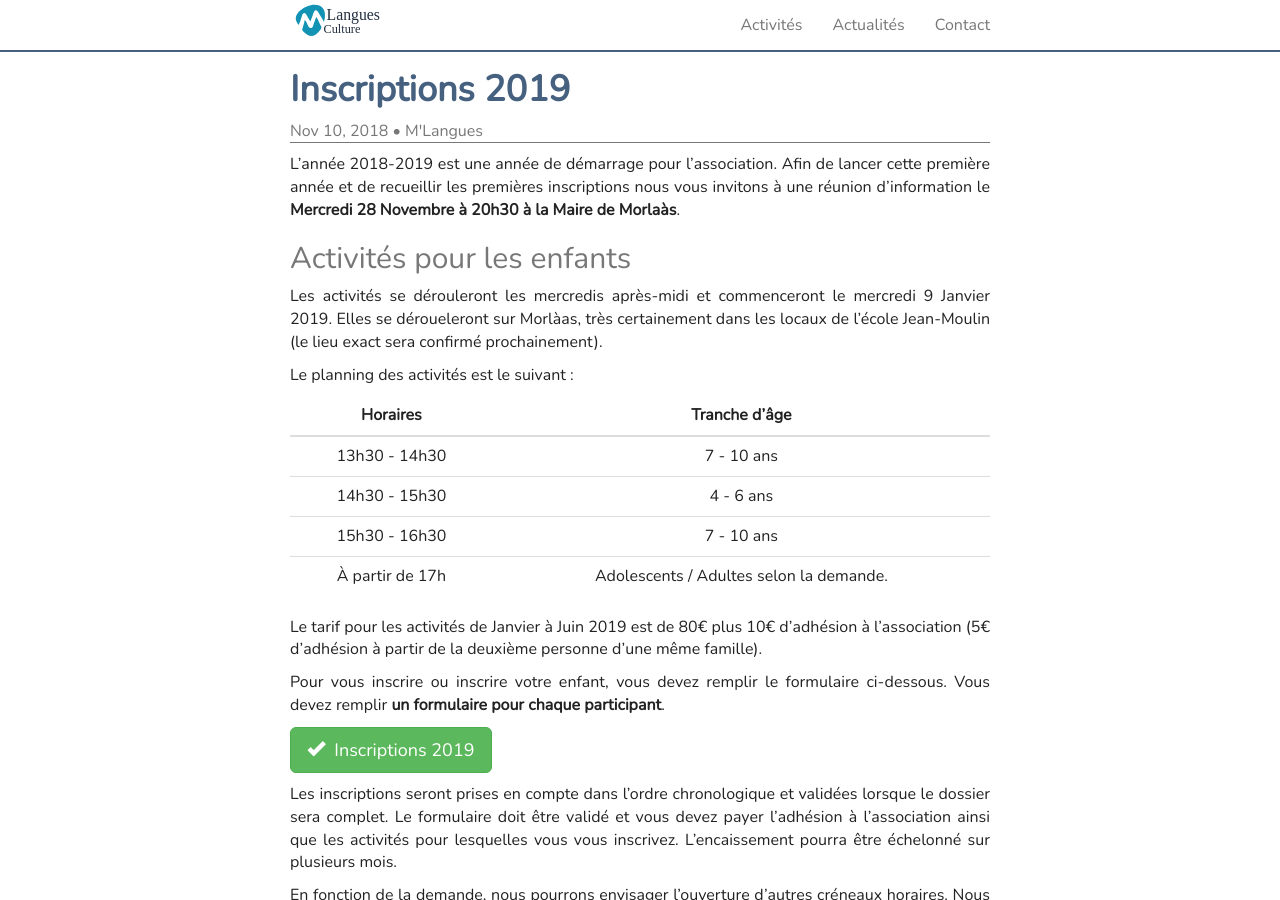
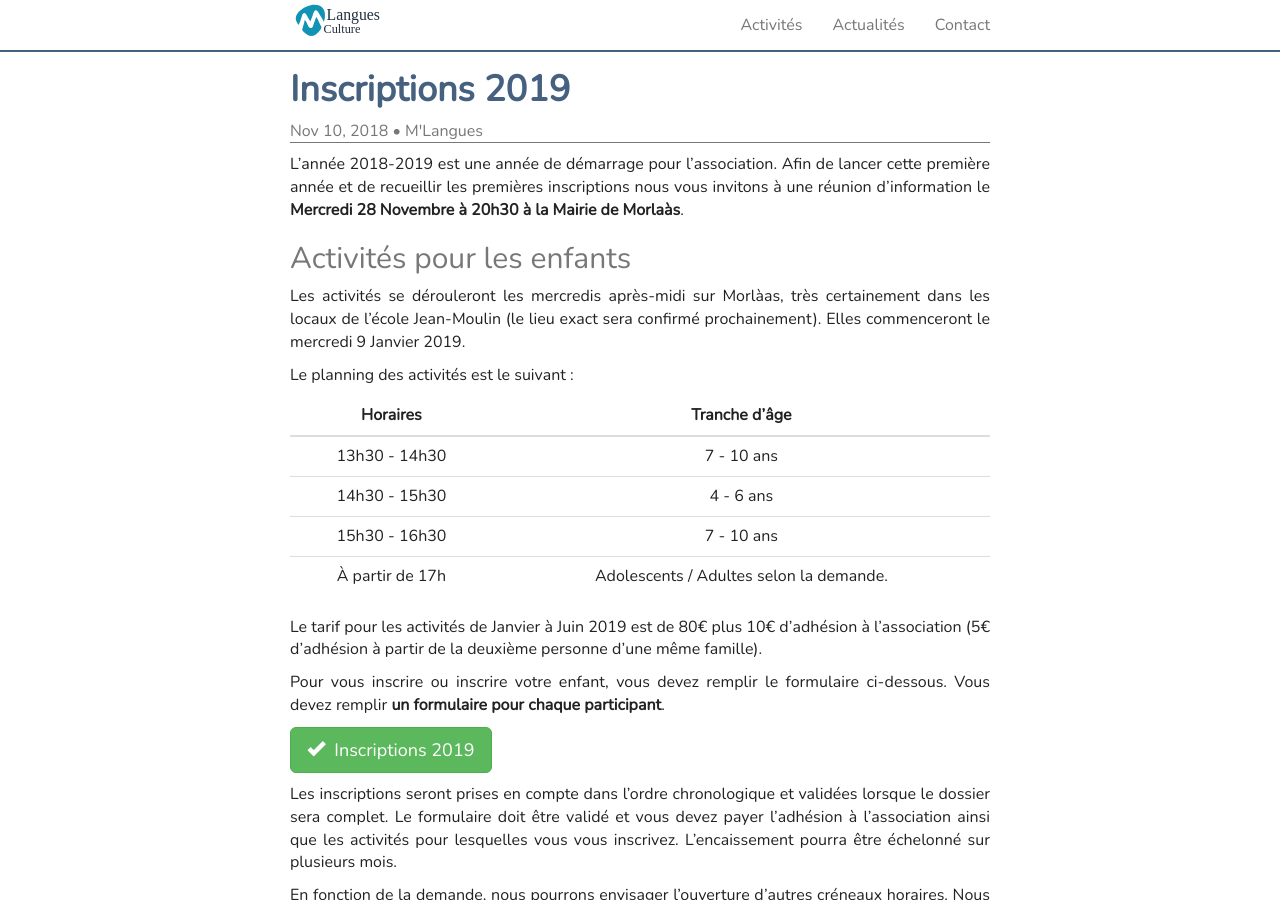
Before and after one commit to mlangues64/mlangues64.github.io, a Jekyll site: the page built from _posts/2018-11-10-inscription2019.markdown, in a window 1280 px wide and 900 px high. Built offline with Jekyll 4.4.1, drawn with Linux system fonts in a browser that asks for light colours; comment, search, counter and statistics services are not loaded.

Commit message:
orthographe

```diff
--- a/_config.yml
+++ b/_config.yml
@@ -52,9 +52,9 @@ logo: "/assets/img/logo_h.svg"
 navbar_logo: "/assets/img/logo_h.svg"
 
 # paginator
-paginate: 3
-paginate_path: /actualites/page:num
-permalink: /actualites/:title
+# paginate: 3
+# paginate_path: /actualites/page:num
+# permalink: /actualites/:title
 
 # set theme
 # ---------
@@ -79,9 +79,10 @@ footer_pages:
     - reglement.md
 
 # Build settings
+# --------------
 plugins:
   - jekyll-feed
-  - jekyll-remote-theme
+  # - jekyll-remote-theme
   - jekyll-sitemap
   - jekyll-mentions
   - jekyll-paginate
--- a/_posts/2018-11-10-inscription2019.markdown
+++ b/_posts/2018-11-10-inscription2019.markdown
@@ -9,14 +9,13 @@ author: M'Langues
 L'année 2018-2019 est une année de démarrage pour l'association.
 Afin de lancer cette première année et de recueillir les premières inscriptions
 nous vous invitons à une réunion d'information le **Mercredi 28 Novembre à 20h30
-à la Maire de Morlaàs**.
+à la Mairie de Morlaàs**.
 
 ## Activités pour les enfants
 
-Les activités se dérouleront les mercredis après-midi et commenceront le mercredi
-9 Janvier 2019. Elles se déroueleront sur Morlàas, très certainement
+Les activités se dérouleront les mercredis après-midi sur Morlàas, très certainement
 dans les locaux de l'école Jean-Moulin (le lieu exact sera confirmé
-prochainement).
+prochainement). Elles commenceront le mercredi 9 Janvier 2019.
 
 Le planning des activités est le suivant :
 
```
Also changed, not shown: activites.md (+1 -1 lines).
